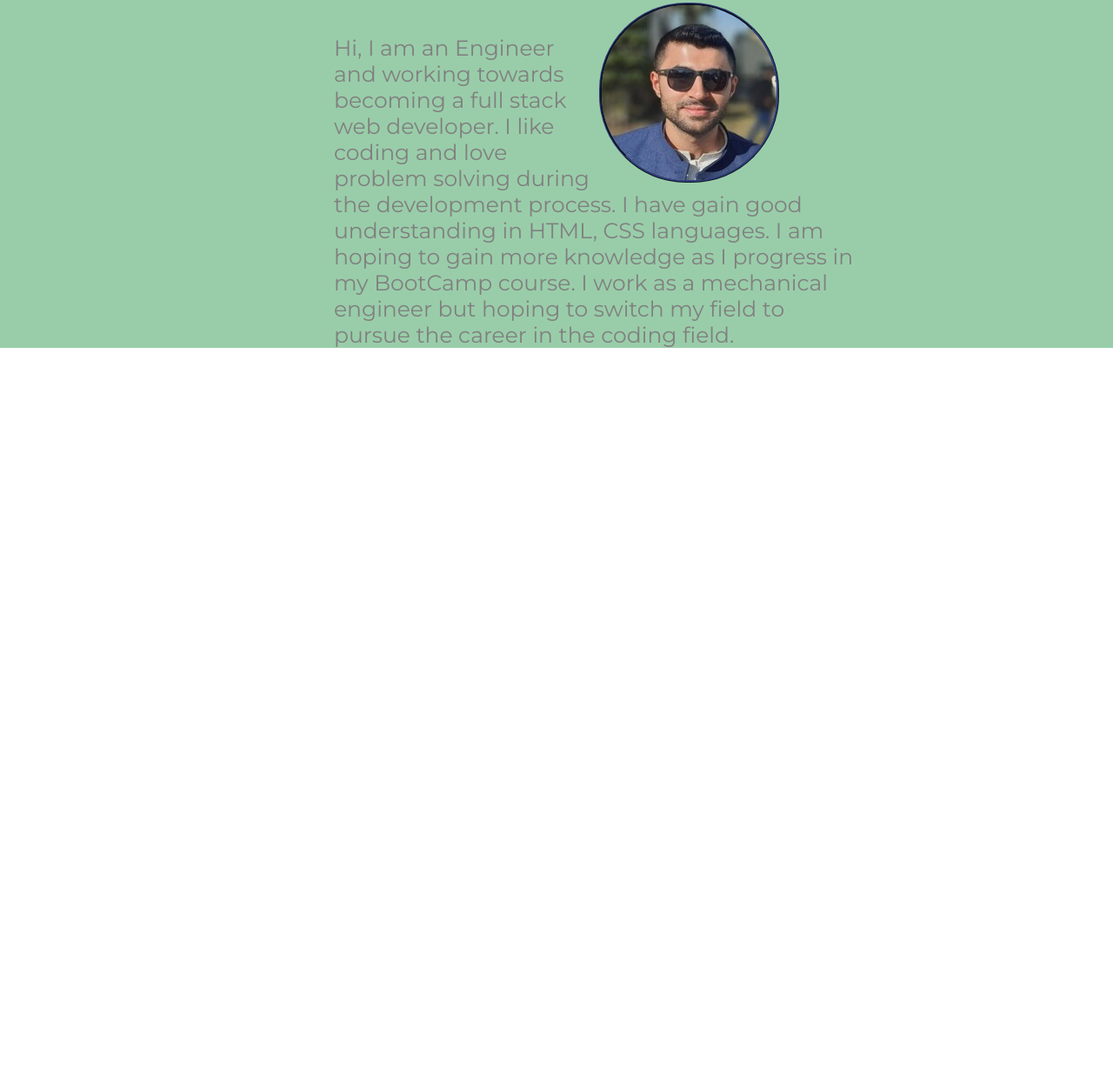
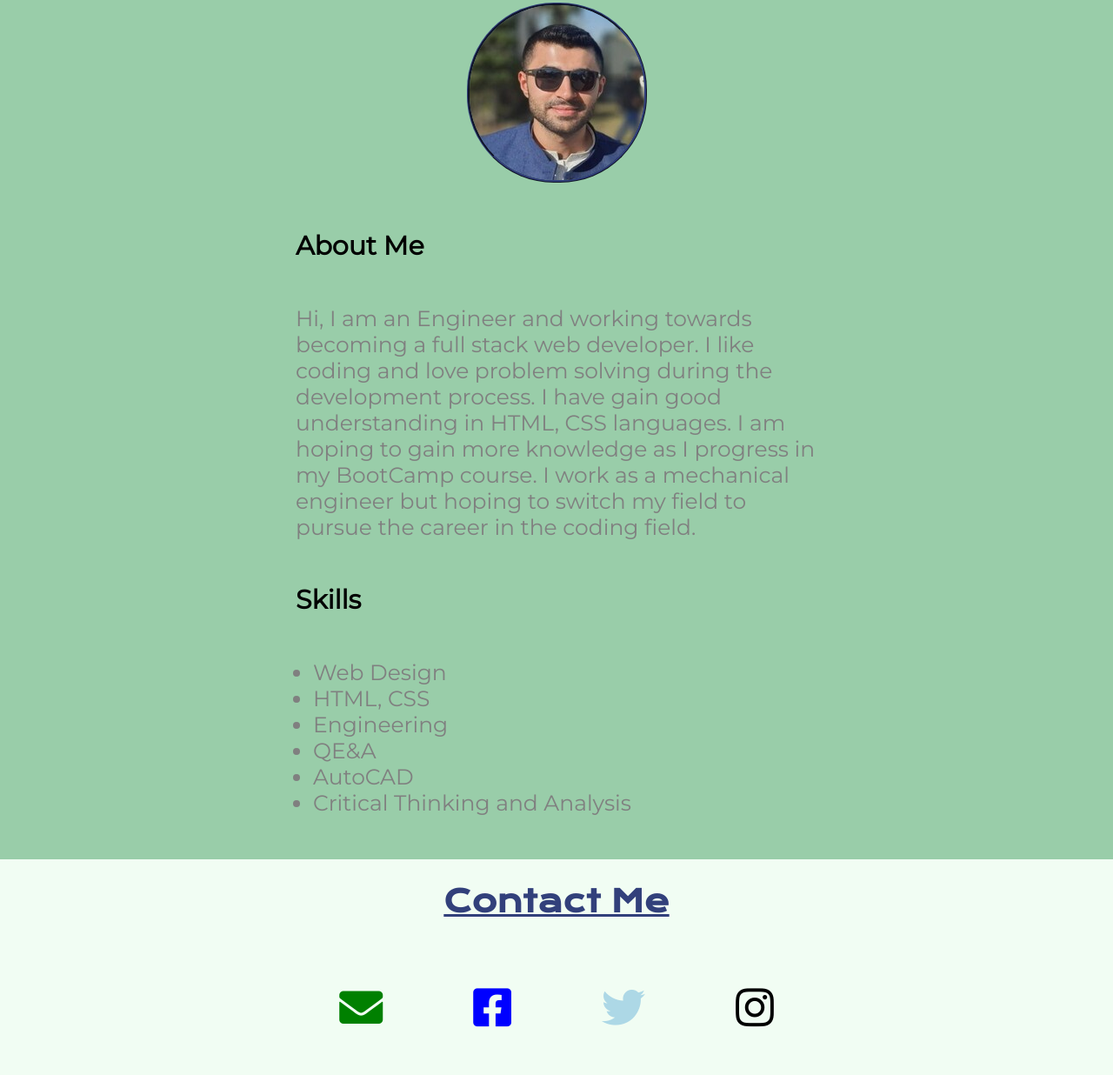
Before and after one commit to ali037/WebDev-Project1, a plain HTML site: page index.html in a window 1280 px wide. Shown: the part 895-2131 px from the top of the page at 87% size. Before the commit the page ends 1295 px from the top, so only its background shows below. Drawn offline with nearby package versions, Linux system fonts and the light colour scheme; files whose address does not match are found by name.

Commit message:
Add files via upload

```diff
--- a/index.html
+++ b/index.html
@@ -9,15 +9,16 @@
   <link href="https://fonts.googleapis.com/css2?family=Merriweather:wght@300&family=Montserrat&family=Sacramento&display=swap" rel="stylesheet">
   <link href="https://fonts.googleapis.com/css2?family=Krona+One&display=swap" rel="stylesheet">
   <link href="https://fonts.googleapis.com/css2?family=Bree+Serif&display=swap" rel="stylesheet">
+<link rel="stylesheet" href="https://use.fontawesome.com/releases/v5.13.1/css/all.css" integrity="sha384-xxzQGERXS00kBmZW/6qxqJPyxW3UR0BPsL4c8ILaIWXva5kFi7TxkIIaMiKtqV1Q" crossorigin="anonymous">
 </head>
-<!--<body>-->
+
 <body>
   <div class="top-container">
     <h1 class="Name">Ali Here.</h1>
     <img class="banner"src="Banner.png" alt="">
     <h1> Engineer By Day</h1>
     <img class="day" src="day.png" alt="day">
-  <!--<img class="engineer" src="transparentoption2.png" alt="">-->
+  <!--  <img class="engineer" src="transparentoption2.png" alt="">-->
   <img class="night" src="night.png" alt="day">
     <h1>Programmer By Night</h1>
   <!--  <img class="programmer" src="https://image.flaticon.com/sprites/new_packs/291723-programming.png" alt="">-->
@@ -30,8 +31,25 @@
   <h3 class="AboutMe">About Me</h3>
   <p class="Iam">Hi, I am an Engineer and working towards becoming a full stack web developer. I like coding and love problem solving during the development process. I have gain good understanding in HTML, CSS languages. I am hoping to gain
   more knowledge as I progress in my BootCamp course. I work as a mechanical engineer but hoping to switch my field to pursue the career in the coding field.</p>
+  <h3 class="AboutMe">Skills</h3>
+  <p class="Iam"> <ul class="Iam">
+  <li>Web Design</li>
+<li>HTML, CSS</li>
+<li>Engineering</li>
+<li>QE&A</li>
+<li>AutoCAD</li>
+<li>Critical Thinking and Analysis</li>
+</ul></p>
   </div>
-  <div class="bottom-container"></div>
+  <div class="bottom-container">
+  <h1 class="Contact">Contact Me</h1>
+<i class="fas fa-envelope"></i>
+<i class="fab fa-facebook-square"></i>
+<i class="fab fa-twitter"></i>
+<i class="fab fa-instagram"></i>
+</div>
+
+
 </body>
 
 </html>
--- a/styles.css
+++ b/styles.css
@@ -1,6 +1,8 @@
 body {
   margin: 0;
   text-align: center;
+
+
 }
 
 h1 {
@@ -14,6 +16,7 @@ h1 {
 h3 {
   margin:auto;
   padding-bottom: 50px;
+  padding-top: 50px;
   color: black;
   font-family: 'Montserrat', sans-serif;
   font-size: 30px;
@@ -28,6 +31,15 @@ p {
   font-size: 25px;
 }
 
+li {
+
+    margin: auto;
+
+    color: grey;
+    font-style: bolder;
+    font-family: 'Montserrat', sans-serif;
+    font-size: 25px;
+}
 .top-container {
   background-color: #f1fdf3;
   text-align: center;
@@ -51,6 +63,7 @@ p {
 .middle-container {
   margin: auto;
   background-color: #99cda9;
+  padding-bottom: 50px;
 }
 .profile {
   font-family: 'Krona One', sans-serif;
@@ -59,24 +72,50 @@ p {
 }
 .ProfilePic {
   border-radius: 100px;
-  margin-right: 30%;
+
   border-width: 40%;
   border-color: #32407b;
-  float: right;
+
   border-style: ridge;
   margin-top: 50px;
 
 }
 .AboutMe {
-  width: 500px;
+  width: 600px;
   text-align: left;
-  margin-left: 30%;
+  text
+
+  padding-top: 30px;
 
 }
 .Iam {
   width: 600px;
   margin:auto;
   text-align: left;
-  margin-left: 30%;
+}
+.bottom-container {
+  padding-bottom: 50px;
+  background-color: #f1fdf3;
+  }
+.Contact {
+  font-family: 'Krona One', sans-serif;
+  text-decoration: underline;
 
 }
+.fas, .fab {
+  font-size: 50px;
+  padding: 50px 50px;
+}
+.fa-twitter {
+  color: lightblue;
+}
+.fa-envelope{
+  color: green;
+}
+.fa-facebook-square{
+  color: blue;
+}
+
+.fa-instagram {
+color: ##8134AF;
+}
```
